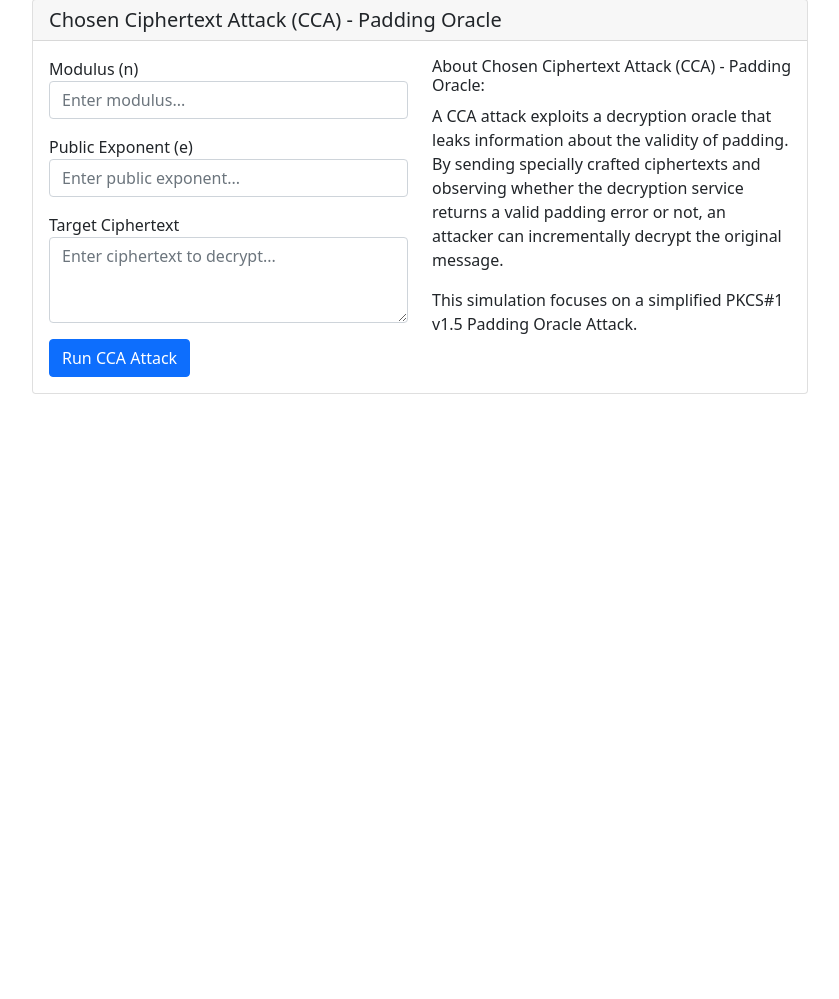
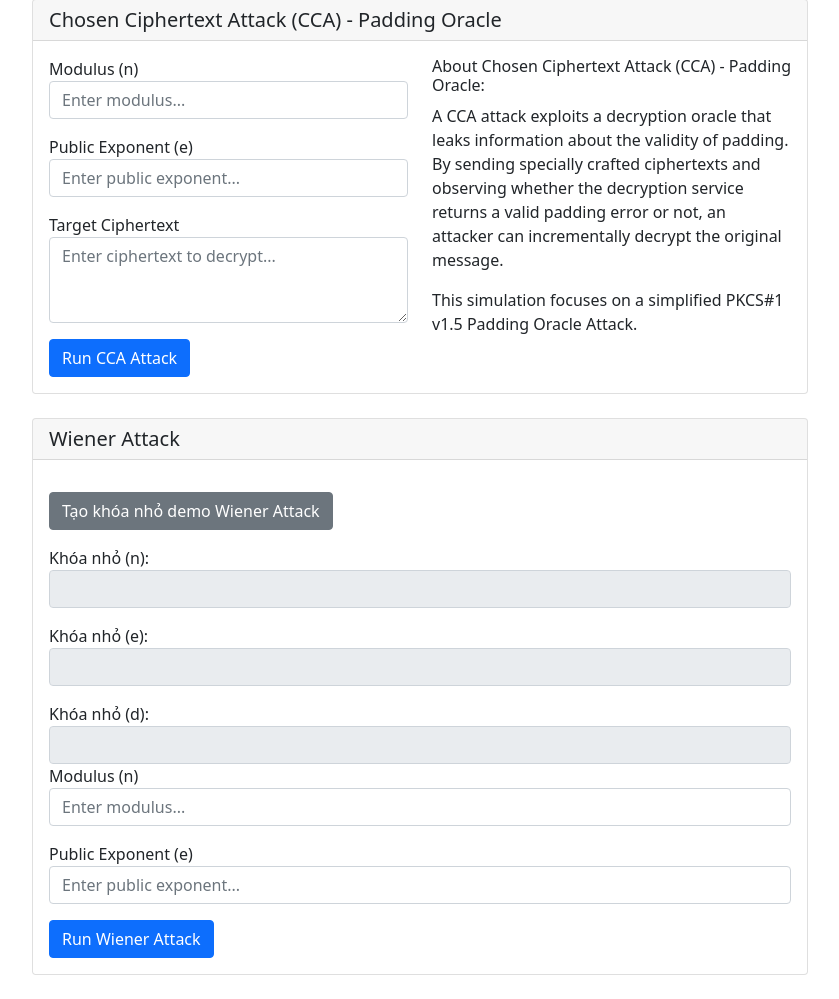
Before and after one commit to BlankBire/Cryptography-RSA, a Flask app: page / in a window 1280 px wide. Shown: the part 2331-3330 px from the top of the page, without its empty margins (220-1059 px from the left). Before the commit the page ends 2725 px from the top, so only its background shows below. Run offline with Flask 3, Linux system fonts and the light colour scheme.

Commit message:
update wiener attack

```diff
--- a/src/server.py
+++ b/src/server.py
@@ -12,6 +12,7 @@ import os
 from datetime import datetime
 from Crypto.PublicKey import RSA
 import base64
+from Crypto.Util.number import getPrime, inverse, GCD
 
 # Configure logging
 logging.basicConfig(
@@ -417,6 +418,65 @@ def cca_attack():
         logger.error(f"Error in cca_attack: {str(e)}")
         return jsonify({'error': 'Internal server error'}), 500
 
+@app.route('/api/wiener-attack', methods=['POST'])
+@limiter.limit("5 per minute")
+@log_request
+def wiener_attack_api():
+    try:
+        data = request.get_json()
+        if not data or 'n' not in data or 'e' not in data:
+            raise ValueError("Missing required fields: n and e")
+        n = int(data['n'])
+        e = int(data['e'])
+        from attacks.wiener import wiener_attack
+        result = wiener_attack({'n': n, 'e': e})
+        logger.info("Wiener attack completed")
+        return jsonify({
+            'success': result.get('success', False),
+            'result': result,
+            'timestamp': datetime.utcnow().isoformat()
+        })
+    except ValueError as ve:
+        logger.error(f"Validation error in wiener_attack: {str(ve)}")
+        return jsonify({'success': False, 'message': str(ve)}), 400
+    except Exception as e:
+        logger.error(f"Error in wiener_attack: {str(e)}")
+        return jsonify({'success': False, 'message': 'Internal server error'}), 500
+
+@app.route('/api/generate-small-wiener-key', methods=['GET'])
+@limiter.limit("5 per minute")
+@log_request
+def generate_small_wiener_key():
+    import random
+    # Sinh khóa nhỏ dễ bị Wiener Attack (ví dụ n ~ 256 bit, d nhỏ)
+    # 1. Sinh p, q nhỏ (~64 bit để n ~ 128 bit → dễ bị tấn công)
+    while True:
+        p = getPrime(64)
+        q = getPrime(64)
+        n = p * q
+        phi = (p - 1) * (q - 1)
+        n_4th = int(n ** 0.25)
+
+        # 2. Chọn d nhỏ hơn (1/3)*n^(1/4) (cố tình để Wiener attack được)
+        d_bound = int((1/3) * n_4th)
+        if d_bound < 1000:
+            continue
+        d = random.randint(1000, d_bound)
+
+        # 3. Tính e = d⁻¹ mod phi
+        if GCD(d, phi) == 1:
+            try:
+                e = inverse(d, phi)
+                if 1 < e < n:
+                    return jsonify({
+                    'n': str(n),
+                    'e': str(e),
+                    'd': str(d)
+                    })
+            except ValueError:
+                continue
+
+
 if __name__ == '__main__':
     # Create necessary directories
     os.makedirs('keys', exist_ok=True)
--- a/src/templates/index.html
+++ b/src/templates/index.html
@@ -317,6 +317,47 @@
                     <div id="ccaOutput" class="bg-light p-2"></div>
                     <h6 class="h6 mt-3">Attack Log:</h6>
                     <div id="ccaAttackLog" class="bg-light p-2" style="max-height: 300px; overflow-y: scroll;"></div>
+                </div>
+            </div>
+        </div>
+
+        <!-- Wiener Attack Section -->
+        <div class="card mb-4">
+            <div class="card-header">
+                <h2 class="h5 mb-0">Wiener Attack</h2>
+            </div>
+            <div class="card-body">
+                <div class="form-group mt-3">
+                    <button class="btn btn-secondary" onclick="generateSmallWienerKey()">Tạo khóa nhỏ demo Wiener Attack</button>
+            </div>
+                <div class="form-group mt-3">
+                    <label for="wienerSmallKeyN">Khóa nhỏ (n):</label>
+                    <input type="text" class="form-control" id="wienerSmallKeyN" readonly>
+                </div>
+                <div class="form-group mt-3">
+                    <label for="wienerSmallKeyE">Khóa nhỏ (e):</label>
+                    <input type="text" class="form-control" id="wienerSmallKeyE" readonly>
+                </div>
+                <div class="form-group mt-3">
+                    <label for="wienerSmallKeyD">Khóa nhỏ (d):</label>
+                    <input type="text" class="form-control" id="wienerSmallKeyD" readonly>
+                </div>
+                <div class="form-group">
+                    <label for="wienerN">Modulus (n)</label>
+                    <input type="text" class="form-control" id="wienerN" placeholder="Enter modulus...">
+                </div>
+                <div class="form-group mt-3">
+                    <label for="wienerE">Public Exponent (e)</label>
+                    <input type="text" class="form-control" id="wienerE" placeholder="Enter public exponent...">
+                </div>
+                <button class="btn btn-primary mt-3" onclick="runWienerAttack()">Run Wiener Attack</button>
+                <div id="wienerLoading" class="loading mt-3" style="display: none;">
+                    <div class="spinner-border text-primary" role="status"></div>
+                    <p class="mt-2">Running Wiener attack...</p>
+                </div>
+                <div id="wienerResult" class="mt-3" style="display: none;">
+                    <h3 class="h6">Wiener Attack Results:</h3>
+                    <div id="wienerAttackOutput" class="bg-light p-2"></div>
                 </div>
             </div>
         </div>
@@ -825,6 +866,41 @@
             }
         }
 
+        async function runWienerAttack() {
+            const n = document.getElementById('wienerN').value.trim();
+            const e = document.getElementById('wienerE').value.trim();
+            document.getElementById('wienerLoading').style.display = 'block';
+            document.getElementById('wienerResult').style.display = 'none';
+            try {
+                const response = await fetch(`${API_URL}/wiener-attack`, {
+                    method: 'POST',
+                    headers: { 'Content-Type': 'application/json' },
+                    body: JSON.stringify({ n, e })
+                });
+                const data = await response.json();
+                document.getElementById('wienerLoading').style.display = 'none';
+                document.getElementById('wienerResult').style.display = 'block';
+                document.getElementById('wienerAttackOutput').textContent = JSON.stringify(data.result, null, 2);
+            } catch (error) {
+                document.getElementById('wienerLoading').style.display = 'none';
+                document.getElementById('wienerResult').style.display = 'block';
+                document.getElementById('wienerAttackOutput').textContent = `Error: ${error.message}`;
+            }
+        }
+
+        // Sinh khóa nhỏ dùng cho demo Wiener Attack
+        async function generateSmallWienerKey() {
+            try {
+                const response = await fetch(`${API_URL}/generate-small-wiener-key`);
+                const data = await response.json();
+                document.getElementById('wienerSmallKeyN').value = data.n;
+                document.getElementById('wienerSmallKeyE').value = data.e;
+                document.getElementById('wienerSmallKeyD').value = data.d;
+            } catch (error) {
+                alert('Không thể sinh khóa nhỏ: ' + error.message);
+            }
+        }
+
         // Helper function to convert hex to Base64 (for display)
         function hexToBase64(hex) {
             return btoa(String.fromCharCode.apply(null, hex.match(/\w{2}/g).map(function (a) { return parseInt(a, 16); })));
```
Also changed, not shown: src/attacks/wiener.py (+32 -39 lines).
